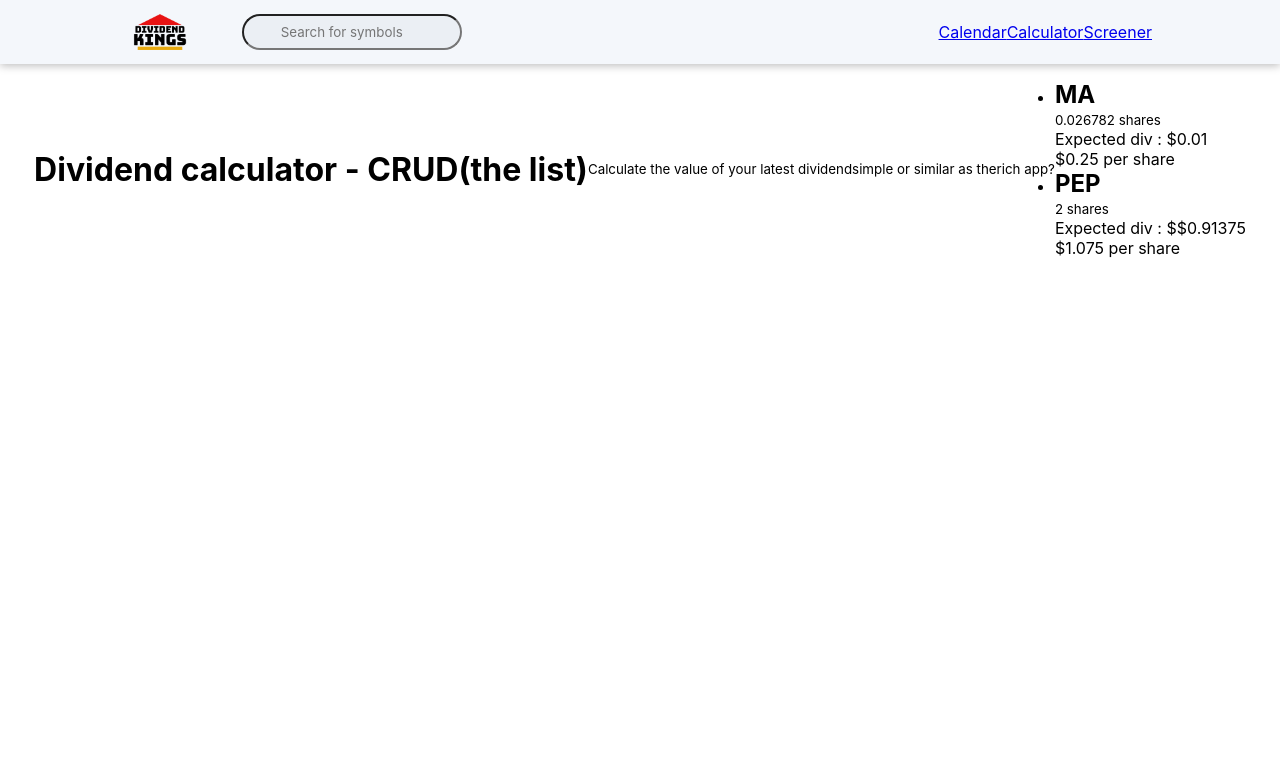
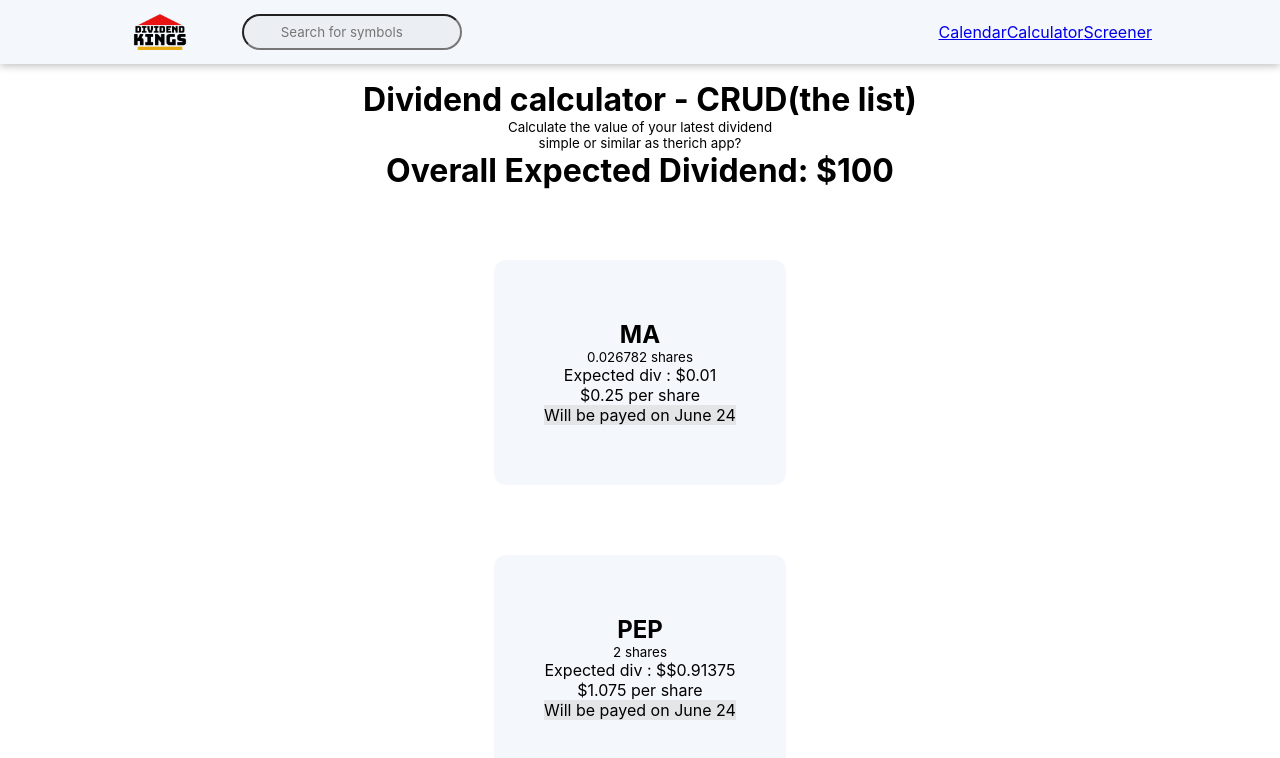
Before and after one commit to jiseong-choi/oxinion-finance, a React (Create React App) app: page /calculator in a window 1280 px wide. Shown: the top 758 px of the page. Built offline with nearby package versions, Linux system fonts and the light colour scheme.

Commit message:
Apply style css & summary for design concept

```diff
--- a/src/Pages/Calculator.tsx
+++ b/src/Pages/Calculator.tsx
@@ -5,9 +5,29 @@
 const Calculator = () => {
   const Calculator = styled.div`
     display: flex;
+    flex-direction: column;
     align-items: center;
     justify-content: center;
     margin-top: 5rem;
+  `;
+
+  const Stock = styled.li`
+    max-width: 300px;
+    margin: 70px auto 0px;
+    padding: 60px 50px;
+    display: flex;
+    -webkit-box-align: center;
+    align-items: center;
+    -webkit-box-pack: justify;
+    justify-content: space-between;
+    background: rgb(244, 247, 251);
+    border-radius: 12px;
+    flex-direction: column;
+  `;
+
+  const StockAlert = styled.p`
+    background-color: #e3e5e6;
+    width: 100%;
   `;
 
   return (
@@ -17,21 +37,24 @@
         <h1>Dividend calculator - CRUD(the list)</h1>
         <small>Calculate the value of your latest dividend</small>
         <small>simple or similar as therich app? </small>
+        <h1>Overall Expected Dividend: $100</h1>
         <ul>
-          <li className="stock">
+          <Stock>
             <h2>MA</h2>
             <small>0.026782 shares</small>
 
             <div>Expected div : $0.01</div>
             <div>$0.25 per share</div>
-          </li>
-          <li className="stock">
+            <StockAlert>Will be payed on June 24</StockAlert>
+          </Stock>
+          <Stock>
             <h2>PEP</h2>
             <small>2 shares</small>
 
             <div>Expected div : $${1.075 * 0.85}</div>
             <div>$1.075 per share</div>
-          </li>
+            <StockAlert>Will be payed on June 24</StockAlert>
+          </Stock>
         </ul>
       </Calculator>
     </div>
--- a/src/Pages/CalendarPage.tsx
+++ b/src/Pages/CalendarPage.tsx
@@ -2,6 +2,8 @@
 import Header from "../components/common/Header/Header";
 import styled from "styled-components";
 import Calendar from "react-calendar";
+
+import "react-calendar/dist/Calendar.css";
 
 const CalendarPage = () => {
   const [value, onChange] = useState(new Date());
@@ -14,15 +16,25 @@
     margin-top: 5rem;
   `;
 
+  const CalendarList = styled.ul``;
+
   return (
     <div>
       <Header />
       <CalendarContent>
-        <h1>Projected Monthly Income</h1>
+        <h1>Dividend Calendar</h1>
         Show each month
         <div>
           <Calendar onChange={onChange} value={value} />
         </div>
+        <h2>Projected Monthly Income</h2>
+        <CalendarList>
+          <h3>Maybe table style by onClick date?</h3>
+          <li>
+            <h3>BLK</h3>
+            <small>06/23/2021</small>
+          </li>
+        </CalendarList>
       </CalendarContent>
     </div>
   );
```
